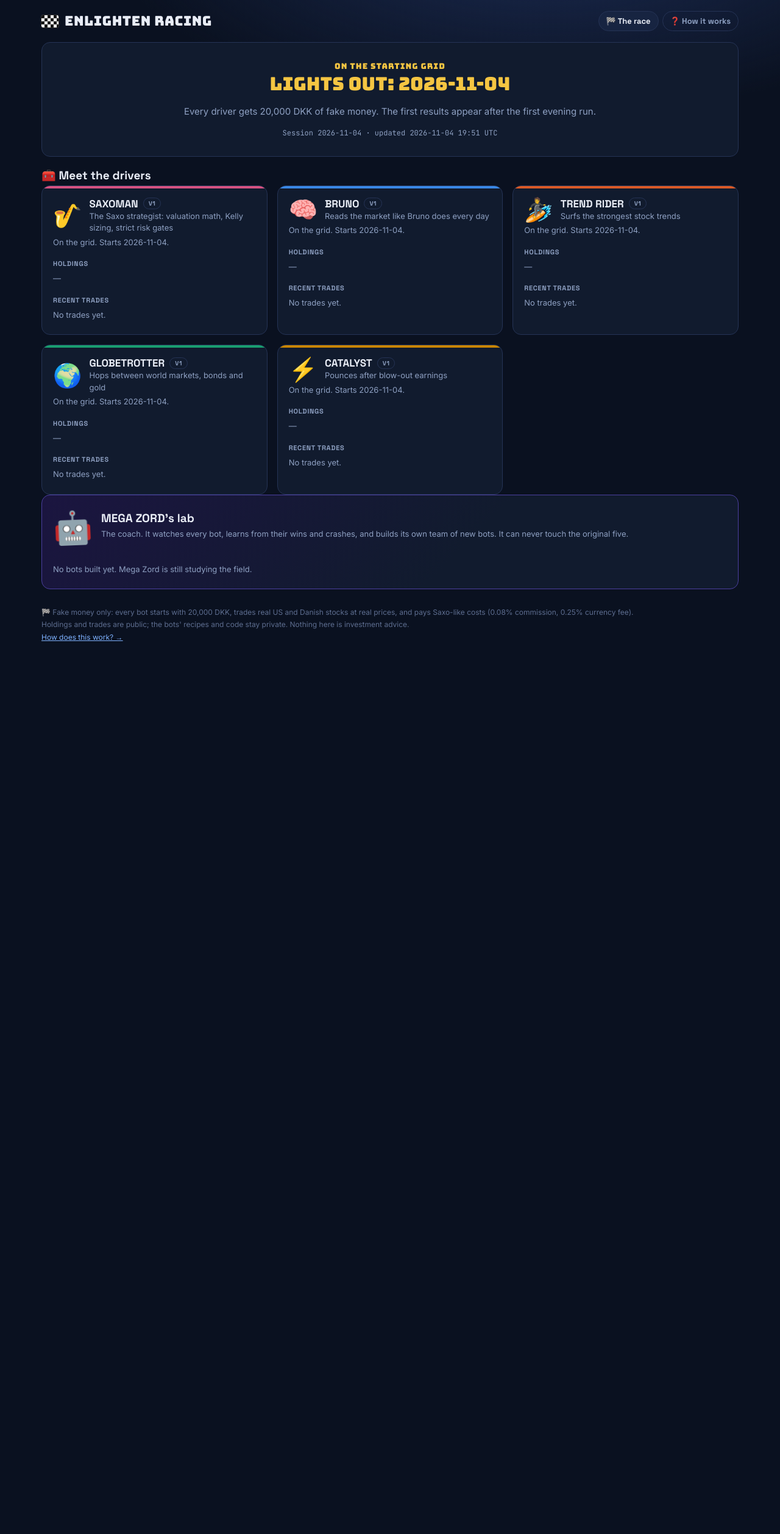
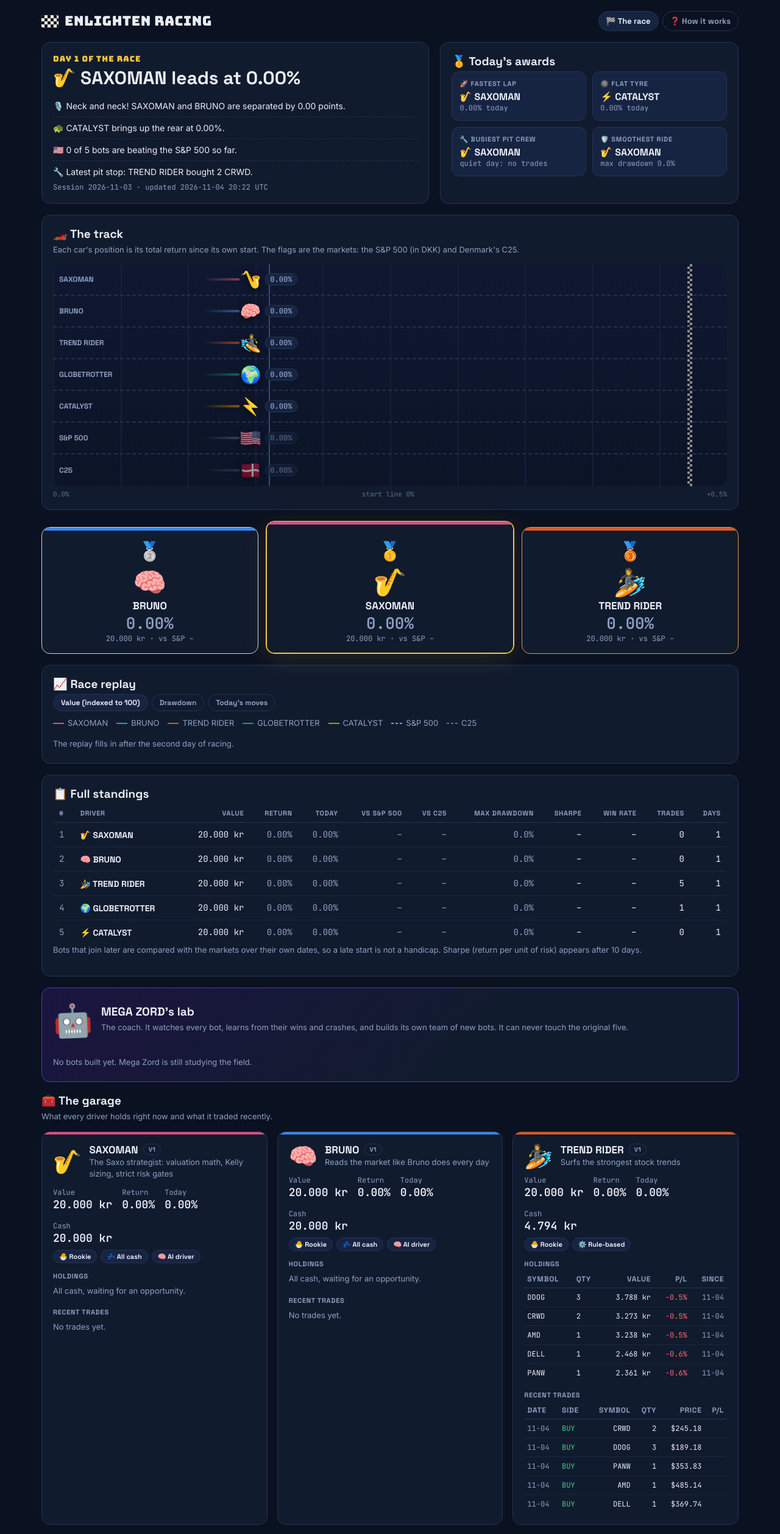
Before and after one commit to brunorutyna/enlighten-racing, a plain HTML site: page index.html in a window 1280 px wide. Shown: the top 2515 px of the page at 61% size. Before the commit the page ends 1115 px from the top, so only its background shows below. Drawn offline with Linux system fonts and the light colour scheme.

Commit message:
race: first live trades (2026-11-04)
Co-Authored-By: Claude Opus 5.5 <noreply@anthropic.com>
Claude-Session: https://claude.ai/code/session_01VeHB8cZ2bk2xinXuEX4cR8

```diff
--- a/data/race.json
+++ b/data/race.json
@@ -1,6 +1,6 @@
 {
- "generated_at": "2026-11-04T19:51:41+00:00",
- "as_of": "2026-11-04",
+ "generated_at": "2026-11-04T20:22:24+00:00",
+ "as_of": "2026-11-03",
  "start_cash_dkk": 20000.0,
  "costs": {
   "commission_pct": 0.08,
@@ -20,24 +20,40 @@
    "emoji": "\ud83c\udfb7",
    "owner": "original",
    "version": "v1",
-   "start": "2026-11-04",
+   "start": "2026-11-03",
    "retired": null,
    "color": "#d55181",
    "kind": "AI agent",
    "history": [
     {
-     "date": "2026-11-04",
+     "date": "2026-11-03",
      "version": "v1",
      "event": "start",
-     "note": ""
+     "note": "Starting line: 2026-11-03 close (all cash). First live trades 2026-11-04."
     }
    ],
-   "status": "waiting",
-   "summary": null,
-   "equity": [],
+   "summary": {
+    "value": 20000.0,
+    "return_pct": 0.0,
+    "max_dd_pct": 0.0,
+    "sharpe": null,
+    "days": 1,
+    "trades": 0,
+    "win_rate_pct": null,
+    "vs_spy_pp": null,
+    "vs_c25_pp": null
+   },
+   "equity": [
+    {
+     "date": "2026-11-03",
+     "value": 20000.0
+    }
+   ],
+   "cash_dkk": 20000.0,
    "holdings": [],
    "trades": [],
-   "notes": []
+   "notes": [],
+   "status": "racing"
   },
   {
    "id": "bruno",
@@ -47,24 +63,40 @@
    "emoji": "\ud83e\udde0",
    "owner": "original",
    "version": "v1",
-   "start": "2026-11-04",
+   "start": "2026-11-03",
    "retired": null,
    "color": "#3987e5",
    "kind": "AI agent",
    "history": [
     {
-     "date": "2026-11-04",
+     "date": "2026-11-03",
      "version": "v1",
      "event": "start",
-     "note": ""
+     "note": "Starting line: 2026-11-03 close (all cash). First live trades 2026-11-04."
     }
    ],
-   "status": "waiting",
-   "summary": null,
-   "equity": [],
+   "summary": {
+    "value": 20000.0,
+    "return_pct": 0.0,
+    "max_dd_pct": 0.0,
+    "sharpe": null,
+    "days": 1,
+    "trades": 0,
+    "win_rate_pct": null,
+    "vs_spy_pp": null,
+    "vs_c25_pp": null
+   },
+   "equity": [
+    {
+     "date": "2026-11-03",
+     "value": 20000.0
+    }
+   ],
+   "cash_dkk": 20000.0,
    "holdings": [],
    "trades": [],
-   "notes": []
+   "notes": [],
+   "status": "racing"
   },
   {
    "id": "trend_rider",
@@ -74,24 +106,132 @@
    "emoji": "\ud83c\udfc4",
    "owner": "original",
    "version": "v1",
-   "start": "2026-11-04",
+   "start": "2026-11-03",
    "retired": null,
    "color": "#d95926",
    "kind": "rules",
    "history": [
     {
-     "date": "2026-11-04",
+     "date": "2026-11-03",
      "version": "v1",
      "event": "start",
-     "note": ""
+     "note": "Starting line: 2026-11-03 close (all cash). First live trades 2026-11-04."
     }
    ],
-   "status": "waiting",
-   "summary": null,
-   "equity": [],
-   "holdings": [],
-   "trades": [],
-   "notes": []
+   "summary": {
+    "value": 20000.0,
+    "return_pct": 0.0,
+    "max_dd_pct": 0.0,
+    "sharpe": null,
+    "days": 1,
+    "trades": 5,
+    "win_rate_pct": null,
+    "vs_spy_pp": null,
+    "vs_c25_pp": null
+   },
+   "equity": [
+    {
+     "date": "2026-11-03",
+     "value": 20000.0
+    }
+   ],
+   "cash_dkk": 4793.56,
+   "holdings": [
+    {
+     "symbol": "DDOG",
+     "qty": 3,
+     "ccy": "USD",
+     "since": "2026-11-04",
+     "value_dkk": 3787.89,
+     "pnl_pct": -0.47
+    },
+    {
+     "symbol": "CRWD",
+     "qty": 2,
+     "ccy": "USD",
+     "since": "2026-11-04",
+     "value_dkk": 3272.66,
+     "pnl_pct": -0.5
+    },
+    {
+     "symbol": "AMD",
+     "qty": 1,
+     "ccy": "USD",
+     "since": "2026-11-04",
+     "value_dkk": 3237.87,
+     "pnl_pct": -0.5
+    },
+    {
+     "symbol": "DELL",
+     "qty": 1,
+     "ccy": "USD",
+     "since": "2026-11-04",
+     "value_dkk": 2467.69,
+     "pnl_pct": -0.57
+    },
+    {
+     "symbol": "PANW",
+     "qty": 1,
+     "ccy": "USD",
+     "since": "2026-11-04",
+     "value_dkk": 2361.46,
+     "pnl_pct": -0.58
+    }
+   ],
+   "trades": [
+    {
+     "date": "2026-11-04",
+     "symbol": "DELL",
+     "side": "buy",
+     "qty": 1,
+     "price": 369.7428,
+     "ccy": "USD",
+     "dkk": 2481.79,
+     "time": "2026-11-04T20:21Z"
+    },
+    {
+     "date": "2026-11-04",
+     "symbol": "AMD",
+     "side": "buy",
+     "qty": 1,
+     "price": 485.1424,
+     "ccy": "USD",
+     "dkk": 3254.28,
+     "time": "2026-11-04T20:21Z"
+    },
+    {
+     "date": "2026-11-04",
+     "symbol": "PANW",
+     "side": "buy",
+     "qty": 1,
+     "price": 353.8268,
+     "ccy": "USD",
+     "dkk": 2375.24,
+     "time": "2026-11-04T20:21Z"
+    },
+    {
+     "date": "2026-11-04",
+     "symbol": "DDOG",
+     "side": "buy",
+     "qty": 3,
+     "price": 189.1845,
+     "ccy": "USD",
+     "dkk": 3805.95,
+     "time": "2026-11-04T20:21Z"
+    },
+    {
+     "date": "2026-11-04",
+     "symbol": "CRWD",
+     "side": "buy",
+     "qty": 2,
+     "price": 245.1775,
+     "ccy": "USD",
+     "dkk": 3289.18,
+     "time": "2026-11-04T20:21Z"
+    }
+   ],
+   "notes": [],
+   "status": "racing"
   },
   {
    "id": "globetrotter",
@@ -101,24 +241,60 @@
    "emoji": "\ud83c\udf0d",
    "owner": "original",
    "version": "v1",
-   "start": "2026-11-04",
+   "start": "2026-11-03",
    "retired": null,
    "color": "#199e70",
    "kind": "rules",
    "history": [
     {
-     "date": "2026-11-04",
+     "date": "2026-11-03",
      "version": "v1",
      "event": "start",
-     "note": ""
+     "note": "Starting line: 2026-11-03 close (all cash). First live trades 2026-11-04."
     }
    ],
-   "status": "waiting",
-   "summary": null,
-   "equity": [],
-   "holdings": [],
-   "trades": [],
-   "notes": []
+   "summary": {
+    "value": 20000.0,
+    "return_pct": 0.0,
+    "max_dd_pct": 0.0,
+    "sharpe": null,
+    "days": 1,
+    "trades": 1,
+    "win_rate_pct": null,
+    "vs_spy_pp": null,
+    "vs_c25_pp": null
+   },
+   "equity": [
+    {
+     "date": "2026-11-03",
+     "value": 20000.0
+    }
+   ],
+   "cash_dkk": 10836.13,
+   "holdings": [
+    {
+     "symbol": "VNQ",
+     "qty": 14,
+     "ccy": "USD",
+     "since": "2026-11-04",
+     "value_dkk": 9129.14,
+     "pnl_pct": -0.38
+    }
+   ],
+   "trades": [
+    {
+     "date": "2026-11-04",
+     "symbol": "VNQ",
+     "side": "buy",
+     "qty": 14,
+     "price": 97.7038,
+     "ccy": "USD",
+     "dkk": 9163.87,
+     "time": "2026-11-04T20:21Z"
+    }
+   ],
+   "notes": [],
+   "status": "racing"
   },
   {
    "id": "catalyst",
@@ -128,27 +304,102 @@
    "emoji": "\u26a1",
    "owner": "original",
    "version": "v1",
-   "start": "2026-11-04",
+   "start": "2026-11-03",
    "retired": null,
    "color": "#c98500",
    "kind": "rules + AI check",
    "history": [
     {
-     "date": "2026-11-04",
+     "date": "2026-11-03",
      "version": "v1",
      "event": "start",
-     "note": ""
+     "note": "Starting line: 2026-11-03 close (all cash). First live trades 2026-11-04."
     }
    ],
-   "status": "waiting",
-   "summary": null,
-   "equity": [],
+   "summary": {
+    "value": 20000.0,
+    "return_pct": 0.0,
+    "max_dd_pct": 0.0,
+    "sharpe": null,
+    "days": 1,
+    "trades": 0,
+    "win_rate_pct": null,
+    "vs_spy_pp": null,
+    "vs_c25_pp": null
+   },
+   "equity": [
+    {
+     "date": "2026-11-03",
+     "value": 20000.0
+    }
+   ],
+   "cash_dkk": 20000.0,
    "holdings": [],
    "trades": [],
-   "notes": []
+   "notes": [],
+   "status": "racing"
   }
  ],
- "benchmarks": {},
+ "benchmarks": {
+  "SPY": {
+   "label": "SPY buy & hold (DKK)",
+   "series": [
+    {
+     "date": "2026-10-27",
+     "value": 5147.9941
+    },
+    {
+     "date": "2026-10-28",
+     "value": 5187.5522
+    },
+    {
+     "date": "2026-10-29",
+     "value": 5153.9349
+    },
+    {
+     "date": "2026-10-30",
+     "value": 5050.3407
+    },
+    {
+     "date": "2026-11-02",
+     "value": 5037.7087
+    },
+    {
+     "date": "2026-11-03",
+     "value": 5037.0967
+    }
+   ]
+  },
+  "^OMXC25": {
+   "label": "OMX C25 index",
+   "series": [
+    {
+     "date": "2026-10-27",
+     "value": 1917.56
+    },
+    {
+     "date": "2026-10-28",
+     "value": 1971.23
+    },
+    {
+     "date": "2026-10-29",
+     "value": 1973.05
+    },
+    {
+     "date": "2026-10-30",
+     "value": 1974.38
+    },
+    {
+     "date": "2026-11-02",
+     "value": 1986.05
+    },
+    {
+     "date": "2026-11-03",
+     "value": 1990.4
+    }
+   ]
+  }
+ },
  "megazord": {
   "log": []
  }
--- a/index.html
+++ b/index.html
@@ -272,7 +272,7 @@ function commentary(d, ranked, start) {
 
 function track(host, ranked, d, start) {
   const ghosts = Object.entries(d.benchmarks || {}).map(([k, v]) => { const s = v.series || []; const st = ranked.map(b => b.start).sort()[0];
-    const before = s.filter(p => p.date < st); const base = before.length ? before[before.length - 1].value : (s[0] || {}).value;
+    const before = s.filter(p => p.date <= st); const base = before.length ? before[before.length - 1].value : (s[0] || {}).value;
     const lastv = s.length ? s[s.length - 1].value : base; return {name: REF[k] ? REF[k].nm : k, emoji: REF[k] ? REF[k].em : "🏳️", ret: base ? (lastv / base - 1) * 100 : 0, color: REF[k] ? REF[k].c : "#888", ghost: true}; });
   const all = ranked.map(b => ({name: b.name, emoji: b.emoji, ret: b.st.ret, color: b.color})).concat(ghosts);
   const lo = Math.min(0, ...all.map(a => a.ret)), hi = Math.max(0.5, ...all.map(a => a.ret));
@@ -357,7 +357,7 @@ const dd = (eq, start) => { let pk = start; return eq.map(e => { pk = Math.max(p
 const versionMarks = b => (b.history || []).filter(h => h.event === "updated").map(h => h.date);
 function benchSeries(d, racing) {
   const st = racing.map(b => b.start).sort()[0];
-  return Object.entries(d.benchmarks || {}).map(([k, v]) => { const s = v.series || []; const before = s.filter(p => p.date < st); const base = before.length ? before[before.length - 1] : s[0];
+  return Object.entries(d.benchmarks || {}).map(([k, v]) => { const s = v.series || []; const before = s.filter(p => p.date <= st); const base = before.length ? before[before.length - 1] : s[0];
     return {name: REF[k] ? REF[k].nm : k, color: REF[k] ? REF[k].c : "#888", dash: true, pts: base ? s.filter(p => p.date >= st).map(p => ({x: p.date, y: p.value / base.value * 100})) : []}; }).filter(s => s.pts.length);
 }
 
```
